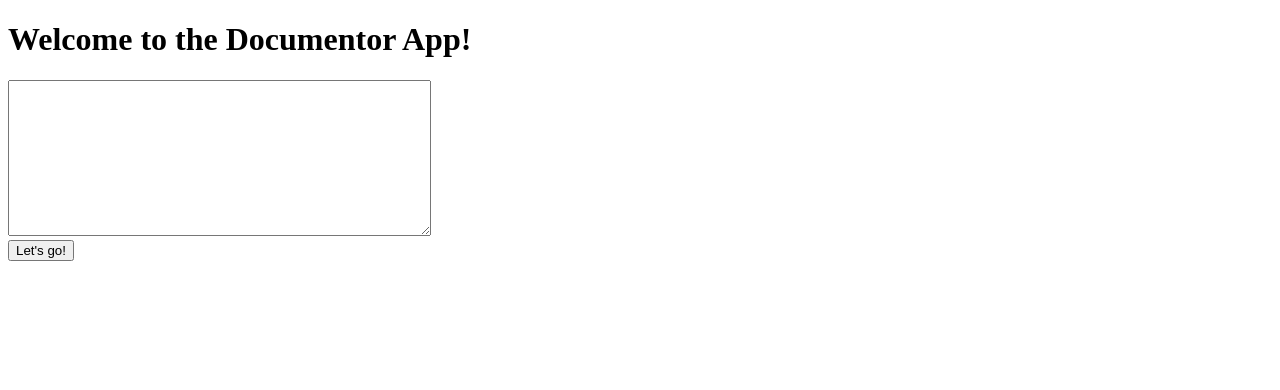
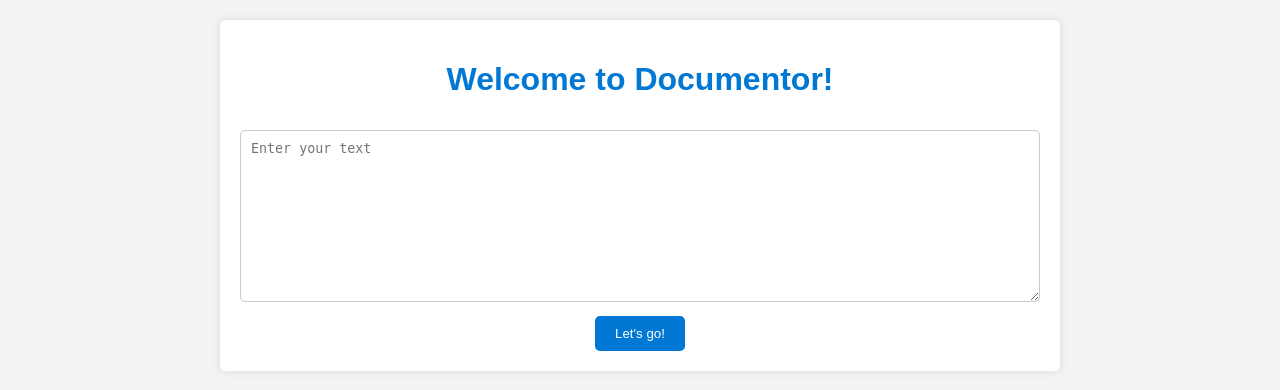
Before and after one commit to shanonk/hackathon, a Flask app: page / in a window 1280 px wide. Shown: the top 390 px of the page. Run offline with Flask 2, Linux system fonts and the light colour scheme.

Commit message:
Update index.html

```diff
--- a/templates/index.html
+++ b/templates/index.html
@@ -1,20 +1,61 @@
 <!DOCTYPE html>
-<html>
+<html lang="en">
 <head>
-    <title>Essay Evaluation</title>
-    <link rel="stylesheet" type="text/css" href="{{ url_for('static', filename='styles.css') }}">
+    <meta charset="UTF-8">
+    <meta name="viewport" content="width=device-width, initial-scale=1.0">
+    <title>Essay Evaluation - Microsoft Style</title>
+    <style>
+        body {
+            font-family: Arial, sans-serif;
+            background-color: #f3f3f3;
+            margin: 0;
+            padding: 0;
+        }
+        #container {
+            max-width: 800px;
+            margin: 20px auto;
+            background-color: #fff;
+            padding: 20px;
+            border-radius: 5px;
+            box-shadow: 0 0 10px rgba(0, 0, 0, 0.1);
+        }
+        h1 {
+            color: #0078d4;
+            text-align: center;
+        }
+        form {
+            text-align: center;
+        }
+        textarea {
+            width: 100%;
+            margin: 10px 0;
+            padding: 10px;
+            border: 1px solid #ccc;
+            border-radius: 5px;
+            box-sizing: border-box;
+            resize: vertical;
+        }
+        input[type="submit"] {
+            background-color: #0078d4;
+            color: #fff;
+            padding: 10px 20px;
+            border: none;
+            border-radius: 5px;
+            cursor: pointer;
+            transition: background-color 0.3s ease;
+        }
+        input[type="submit"]:hover {
+            background-color: #005a9e;
+        }
+    </style>
 </head>
 <body>
-    <h1>Welcome to the Documentor App!</h1>
-    <form method="POST">
-        <textarea name="essay" rows="10" cols="50"></textarea><br>
-        <input type="submit" value="Let's go!">
-    </form>
-
-    <div id="prompt-container">
-        <div id="prompt-tooltip"></div>
+    <div id="container">
+        <h1>Welcome to Documentor!</h1>
+        <form method="POST">
+            <textarea name="essay" rows="10" cols="50" placeholder="Enter your text"></textarea><br>
+            <input type="submit" value="Let's go!">
+        </form>
     </div>
-
-    <script src="{{ url_for('static', filename='scripts.js') }}"></script>
 </body>
 </html>
```
